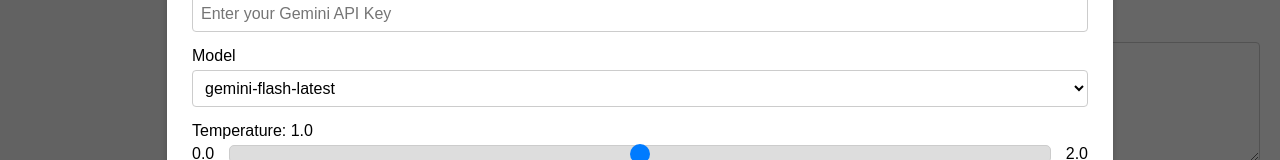
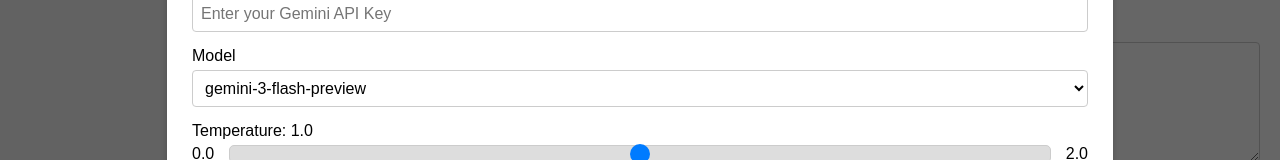
Before and after one commit to tylertran349/cover-letter-generator, a React (Create React App) app: page / in a window 1280 px wide. Both pictures are taken after a click on the button "Settings". Shown: the part 283-443 px from the top of the page. Built offline with nearby package versions, Linux system fonts and the light colour scheme.

Commit message:
Change model to gemini-3-flash-preview

```diff
--- a/src/App.js
+++ b/src/App.js
@@ -8,7 +8,7 @@
 
 import './styles/App.css';
 
-const DEFAULT_MODEL = 'gemini-flash-latest';
+const DEFAULT_MODEL = 'gemini-3-flash-preview';
 
 const loadStoredResumes = () => {
   try {
--- a/src/components/SettingsModal.js
+++ b/src/components/SettingsModal.js
@@ -117,7 +117,7 @@
         <div className="input-group">
           <label htmlFor="model-select">Model</label>
           <select id="model-select" value={model} onChange={(e) => setModel(e.target.value)}>
-            <option value="gemini-flash-latest">gemini-flash-latest</option>
+            <option value="gemini-3-flash-preview">gemini-3-flash-preview</option>
           </select>
         </div>
 
```
